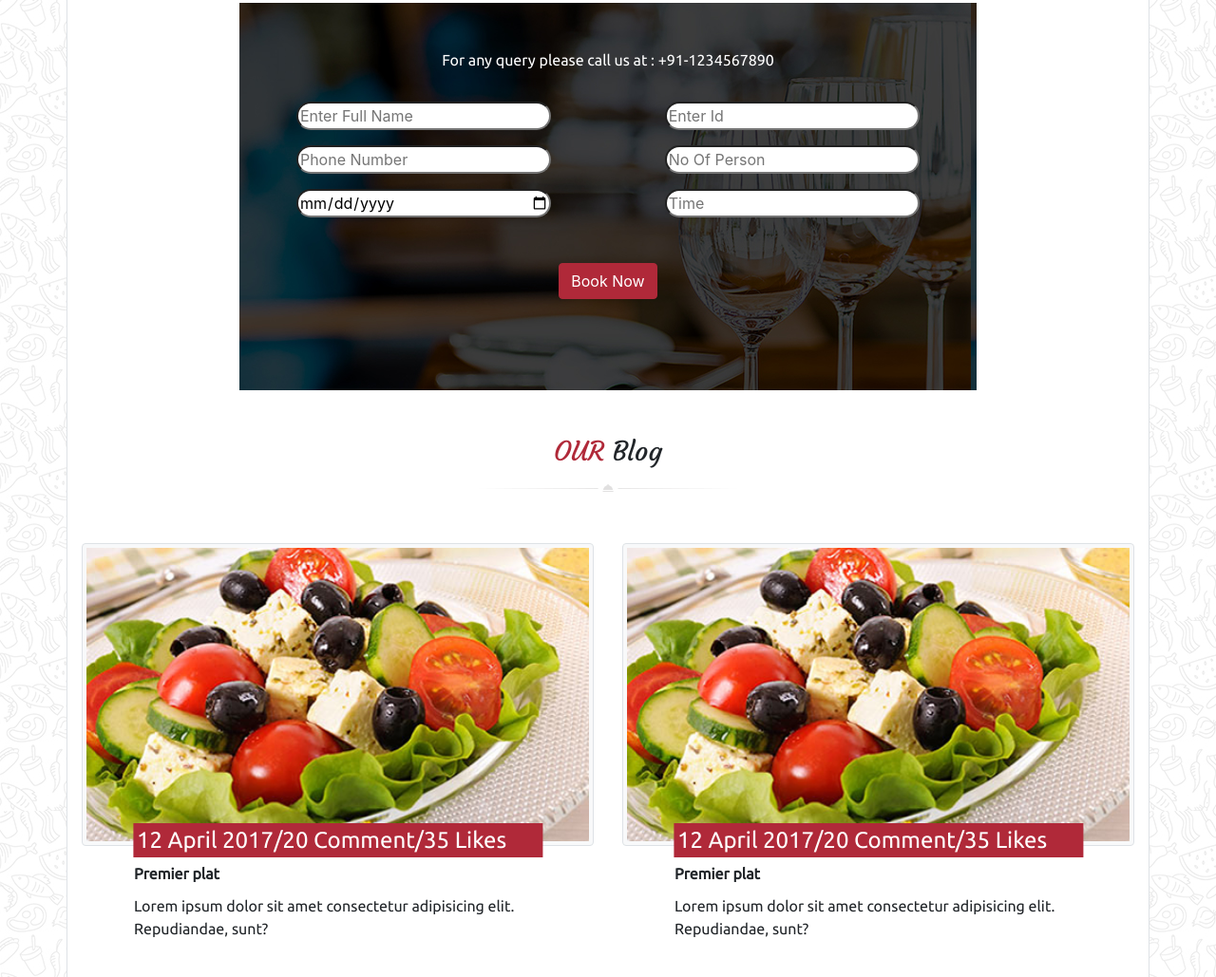
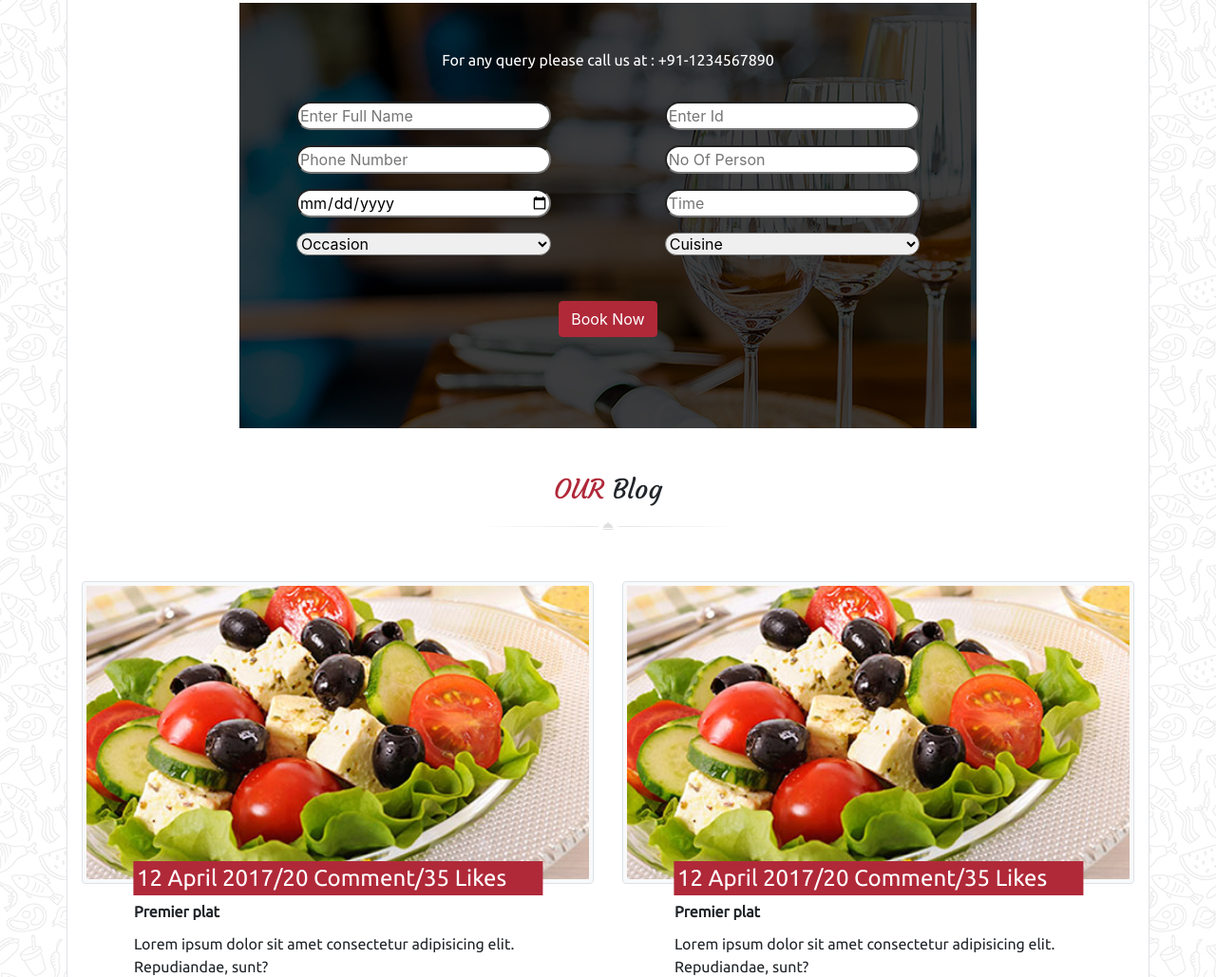
Before and after one commit to YobeSeven/coding_16_site_chef, a website: page index.html in a window 1280 px wide. Shown: the part 2746-3775 px from the top of the page at 95% size. Drawn offline with nearby package versions, Linux system fonts and the light colour scheme.

Commit message:
sauvegarde_semi_final

```diff
--- a/index.html
+++ b/index.html
@@ -25,7 +25,7 @@
             <button class="navbar-toggler" type="button" data-toggle="collapse" data-target="#navbarSupportedContent" aria-controls="navbarSupportedContent" aria-expanded="false" aria-label="Toggle navigation">
                 <span class="navbar-toggler-icon"></span>
             </button>
-            <div class="collapse navbar-collapse" id="navbarSupportedContent">
+            <div class="collapse navbar-collapse visibilite-navbar id="navbarSupportedContent">
                 <div class="col-lg-5">
                     <ul class="d-lg-flex  border-top border-bottom list-unstyled  ">
                         <li class="nav-item w-100">
@@ -330,7 +330,21 @@
                     <input class=" rounded-pill w-75 " type="date" placeholder="date" name="" id="">
                 </div>
                 <div class="col-lg-6 col-sm-12 pt-3">
-                    <input class=" rounded-pill w-75 " type="datetime" placeholder="Time" name="" id="">
+                    <input class="rounded-pill w-75 " type="datetime" placeholder="Time" name="" id="">
+                </div>
+                <div class="col-lg-6 col-sm-12 pt-3">
+                    <select class="rounded-pill w-75 " name="" id="">
+                        <option value="">Occasion</option>
+                        <option value="">Occasion</option>
+                        <option value="">Occasion</option>
+                    </select>
+                </div>
+                <div class="col-lg-6 col-sm-12 pt-3">
+                    <select class="rounded-pill w-75 " name="" id="">
+                        <option value="">Cuisine</option>
+                        <option value="">Cuisine</option>
+                        <option value="">Cuisine</option>
+                    </select>
                 </div>
 
             </div>
--- a/src/scss/modules/_header.scss
+++ b/src/scss/modules/_header.scss
@@ -2,6 +2,7 @@
     .nav-item:hover{
         background-color: #B02939;
     }
+
 }
 .back-sombre {
     filter: brightness(30%);
@@ -29,4 +30,5 @@
         }
 
     }
+
 }
```
